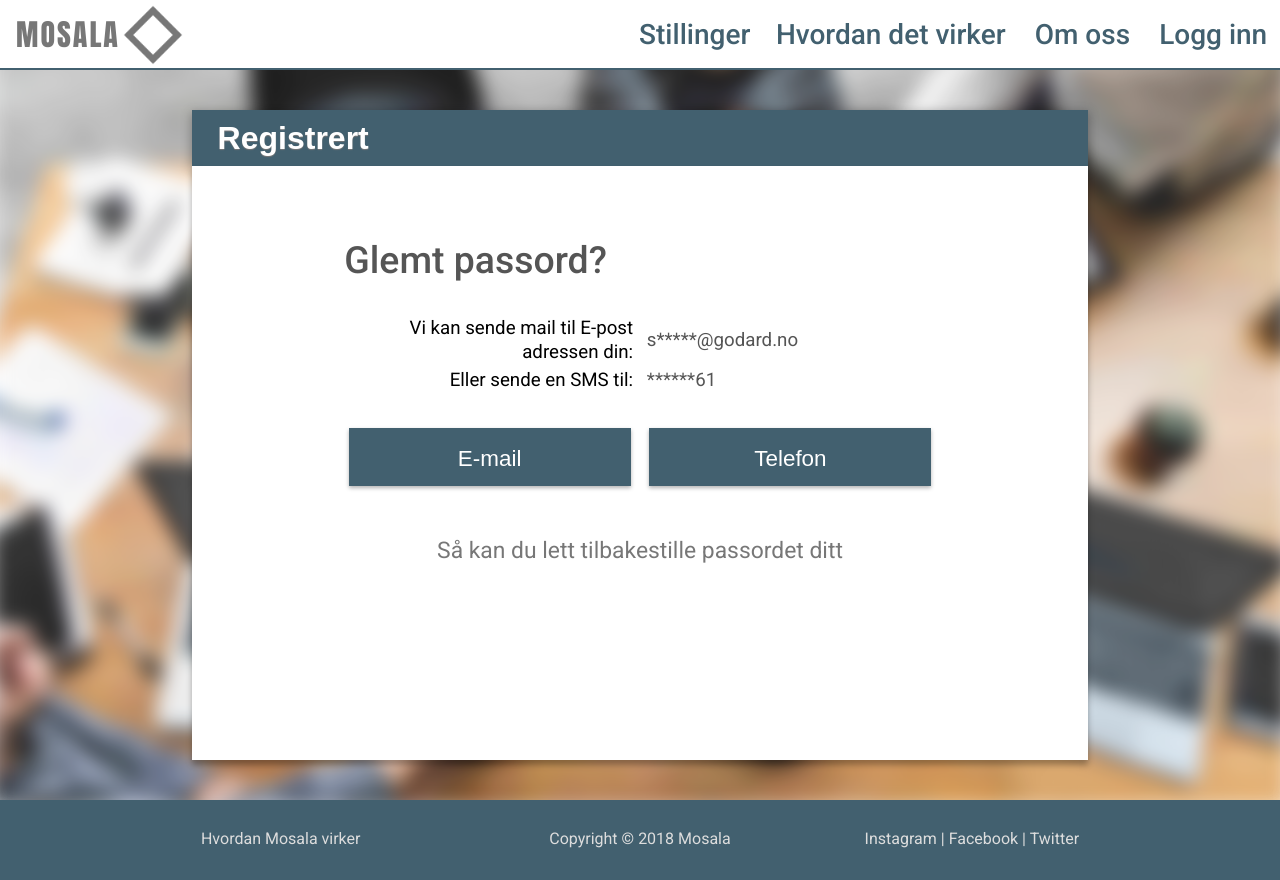
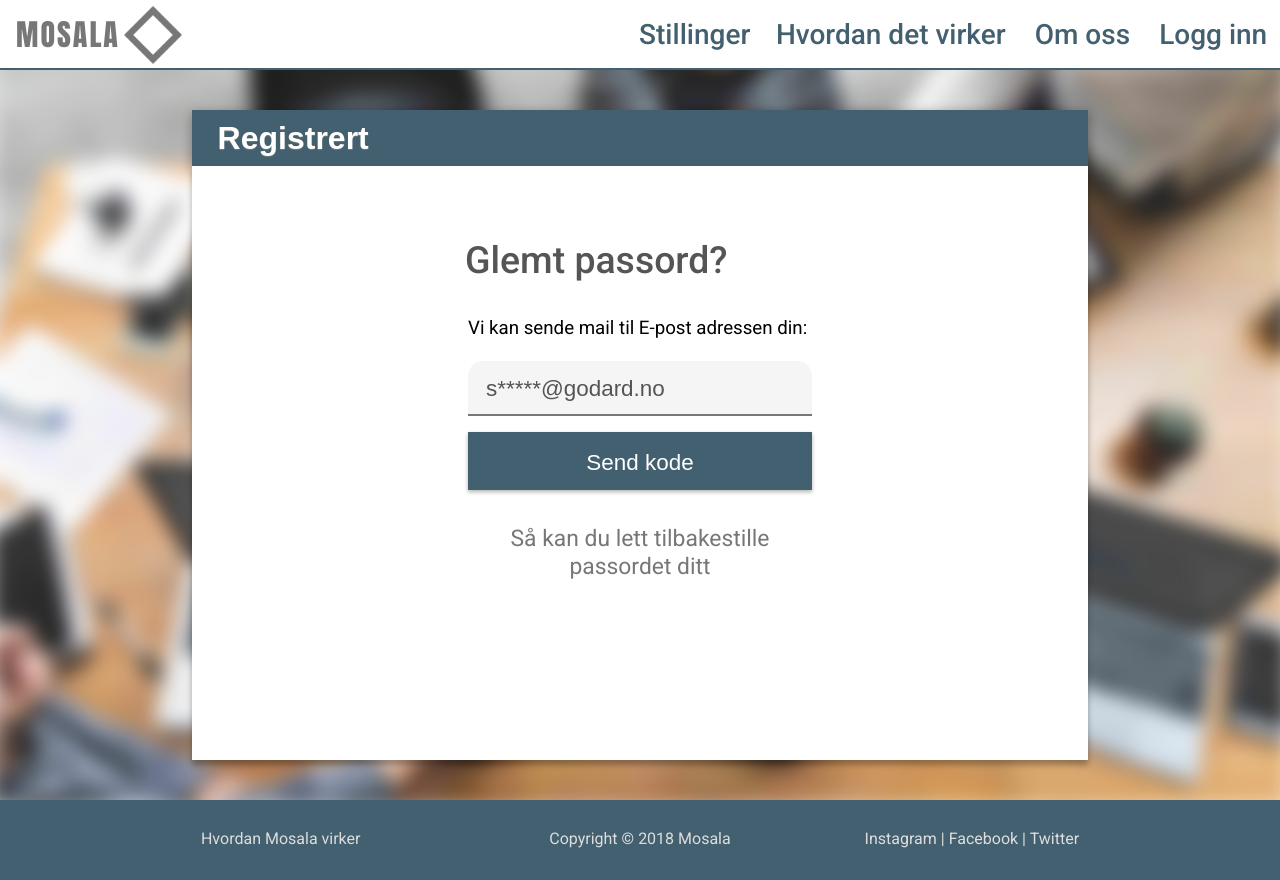
Before and after one commit to SanderGodard/Mosala, a PHP site: page /Pages/Forgot.php in a window 1280 px wide. Run offline with PHP 8.4, Linux system fonts and the light colour scheme.

Commit message:
New design Glemt Passord
I added a new design, and commented out the old idea to keep it close in case we add a "SMS" function as well.

```diff
--- a/Pages/Forgot.php
+++ b/Pages/Forgot.php
@@ -52,20 +52,20 @@
                   //
 
     //$telefon = $_REQUEST['telefon'];
-    $gettelefon = '90189461';
+    //$gettelefon = '90189461';
 
-    $telefon0 = strlen($gettelefon) - 2;
-    $telefon1 = substr( $gettelefon , -2, 2);
-    $telefon2 = '';
+    //$telefon0 = strlen($gettelefon) - 2;
+    //$telefon1 = substr( $gettelefon , -2, 2);
+    //$telefon2 = '';
 
 
-    $counter = 0;
-    while ($counter < $telefon0) {
-      $telefon2 = $telefon2 . '*';
-      $counter++;
-    }
+    //$counter = 0;
+    //while ($counter < $telefon0) {
+    //  $telefon2 = $telefon2 . '*';
+    //  $counter++;
+    //}
 
-    $telefon = $telefon2 . $telefon1;
+    //$telefon = $telefon2 . $telefon1;
 
   ?>
 
@@ -74,19 +74,18 @@
 		<h1>Registrert</h1>
 		<div id="Hvordan"  class="BigContent" style="text-align: center;">
       <div class="GlemtDiv">
-      <h2>Glemt passord?</h2>
+        <h2>Glemt passord?</h2>
         <table>
           <tr>
             <td>Vi kan sende mail til E-post adressen din: </td>
-            <td class="SendTo"><span title="Viser ikke nøyaktig antall *"> <?php global $email; echo $email; ?></span></td>
           </tr>
           <tr>
-            <td>Eller sende en SMS til: </td>
-            <td class="SendTo"> <?php global $telefon; echo $telefon; ?></td>
+            <td class="SendTo">
+              <input title="Viser ikke nøyaktig antall *" value="<?php global $email; echo $email; ?>" disabled><br>
+            </td>
           </tr>
           <tr class="GlemtBtn">
-            <td><button tabindex="1" type="button" href="mailto:<?php global $email; echo $email; ?>" >E-mail</button></td>
-            <td class="RightButton"><button tabindex="2" type="button" href="callto:<?php global $telefon; echo $telefon; ?>">Telefon</button></td>
+            <td><button tabindex="1" type="button" href="mailto:<?php global $email; echo $email; ?>" >Send kode</button></td>
           </tr>
         </table>
         <span id="Nullstill">Så kan du lett tilbakestille passordet ditt</span>
@@ -94,6 +93,22 @@
 		</div>
 	</div>
 
+  <!--
+  <table>
+  <tr>
+  <td>Vi kan sende mail til E-post adressen din: </td>
+  <td class="SendTo"><span title="Viser ikke nøyaktig antall *"> <?php global $email; echo $email; ?></span></td>
+</tr>
+<tr>
+<td>Eller sende en SMS til: </td>
+<td class="SendTo"> <?php global $telefon; echo $telefon; ?></td>
+</tr>
+<tr class="GlemtBtn">
+<td><button tabindex="1" type="button" href="mailto:<?php global $email; echo $email; ?>" >E-mail</button></td>
+<td class="RightButton"><button tabindex="2" type="button" href="callto:<?php global $telefon; echo $telefon; ?>">Telefon</button></td>
+</tr>
+</table>
+-->
 </body>
 <footer>
 	<?php
--- a/Styling/Styling.css
+++ b/Styling/Styling.css
@@ -25,8 +25,20 @@ font-face {
 
 .GlemtDiv {
   text-align: center;
-  width: 70%;
+  max-width: 350px;
+  width: 100%;
   margin: auto; }
+
+.GlemtDiv input {
+  border: 0px;
+  border-bottom: 2px solid #777;
+  background-color: rgba(230, 230, 230, 0.4);
+  border-radius: 15px 15px 0px 0px;
+  box-sizing: border-box;
+  padding: 15px 18px 12px;
+  margin: 2vh auto 0.5vh;
+  width: 100%;
+  font-size: 1.2em; }
 
 .GlemtDiv button {
   transition: all 0.2s ease;
@@ -39,11 +51,8 @@ font-face {
   padding: 18px 18px;
   font-size: 1.2em;
   text-align: center;
-  margin-bottom: 8px;
-  margin-right: auto;
-  margin-left: auto;
+  margin: 1vh auto 4vh;
   max-width: 700px;
-  margin-top: 8px;
   width: 100%;
   height: 58px; }
 
@@ -66,17 +75,15 @@ font-face {
 
 .GlemtDiv table tr td {
   font-size: 0.9em;
-  text-align: right;
-  width: 48%;
-  display: inline-block; }
+  width: 100%;
+  text-align: left; }
 
 #Nullstill {
   color: #777;
   font-size: 1.1em; }
 
 .GlemtBtn {
-  margin: 3vh 0 5vh;
-  display: block; }
+  margin: 3vh 0 5vh; }
 
 html {
   scroll-behavior: smooth;
--- a/Styling/Styling.sass
+++ b/Styling/Styling.sass
@@ -55,8 +55,20 @@ font-face
 
 .GlemtDiv
   text-align: center
-  width: 70%
+  max-width: 350px
+  width: 100%
   margin: auto
+
+.GlemtDiv input
+  border: 0px
+  border-bottom: 2px solid $SecondaryColor
+  background-color: rgba(230, 230, 230, 0.4)
+  border-radius: 15px 15px 0px 0px
+  box-sizing: border-box
+  padding: 15px 18px 12px
+  margin: 2vh auto .5vh
+  width: 100%
+  font-size: 1.2em
 
 .GlemtDiv button
   transition: all 0.2s ease
@@ -69,11 +81,8 @@ font-face
   padding: 18px 18px
   font-size: 1.2em
   text-align: center
-  margin-bottom: 8px
-  margin-right: auto
-  margin-left: auto
+  margin: 1vh auto 4vh
   max-width: 700px
-  margin-top: 8px
   width: 100%
   height: 58px
 
@@ -99,9 +108,10 @@ font-face
 
 .GlemtDiv table tr td
   font-size: 0.9em
-  text-align: right
-  width: 48%
-  display: inline-block
+  width: 100%
+  text-align: left
+  //width: 48%
+  //display: inline-block
 
 #Nullstill
   color: #777
@@ -109,7 +119,7 @@ font-face
 
 .GlemtBtn
   margin: 3vh 0 5vh
-  display: block
+  //display: block
 
 
 html
```
Also changed, not shown: 1 other file.
